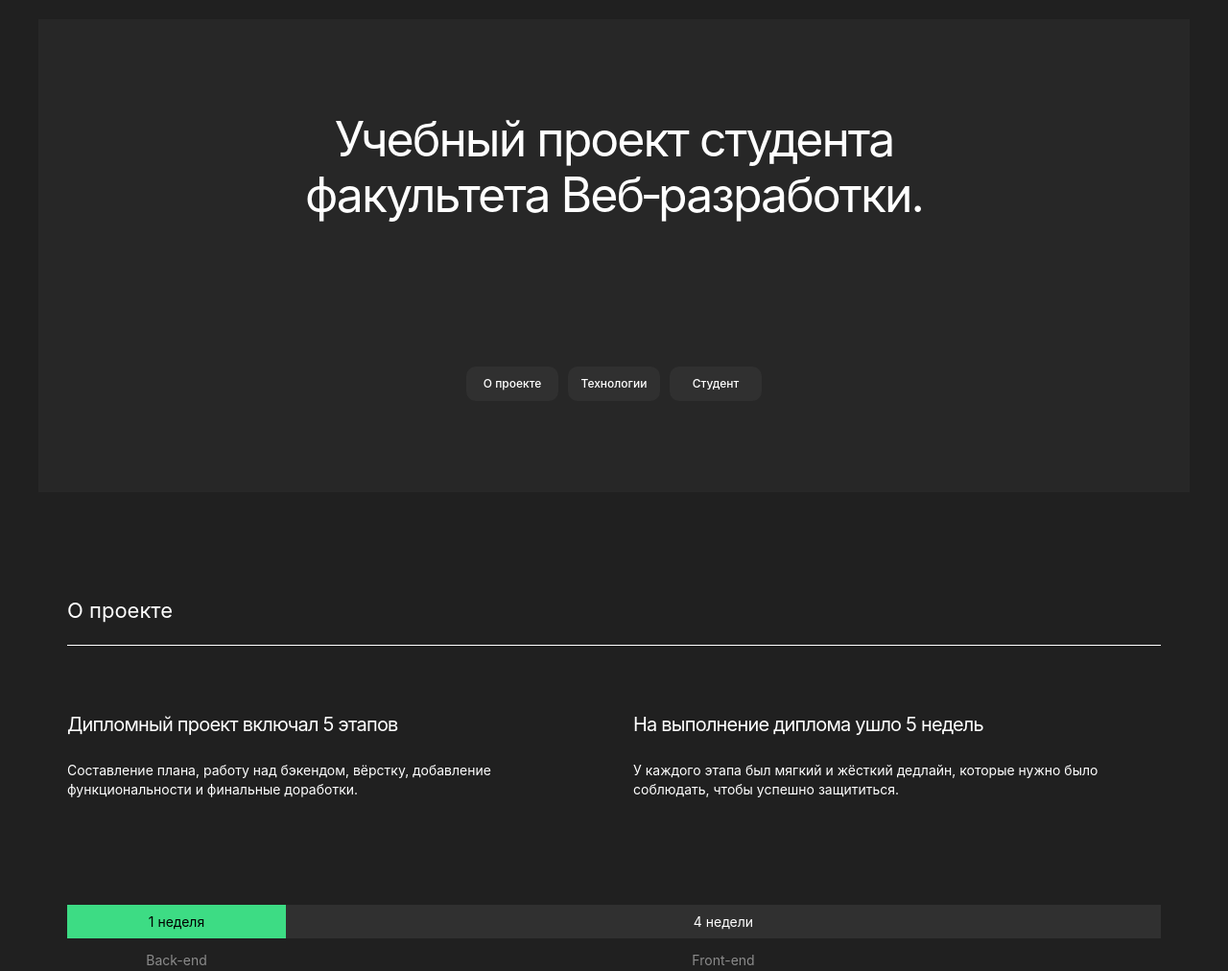
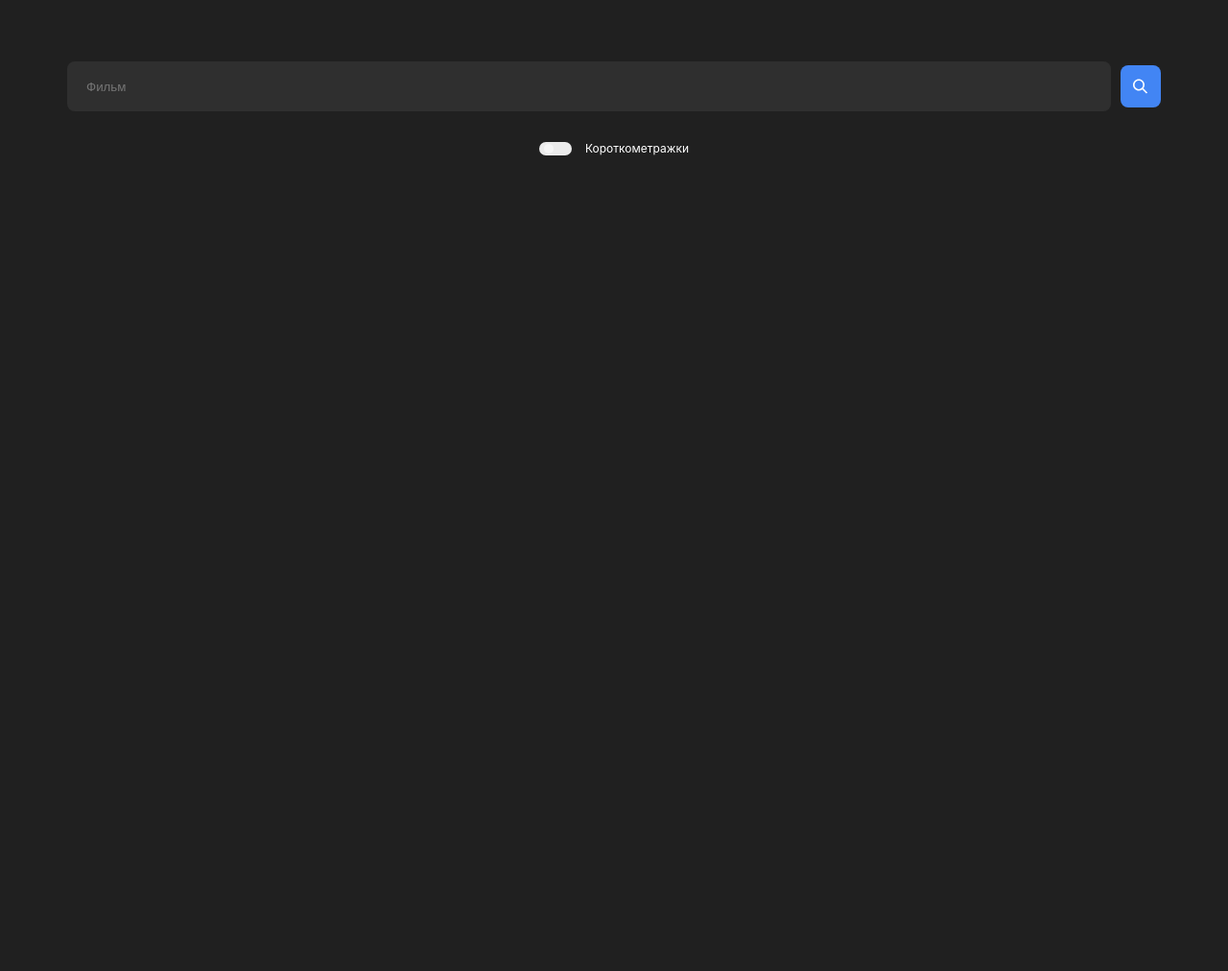
Before and after one commit to BakayAlexander/movies-explorer-frontend, a React app: page /movies in a window 1280 px wide. Shown: the top 1012 px of the page at 96% size. After the commit the page ends 800 px from the top, so only its background shows below. Built offline with nearby package versions, Linux system fonts and the light colour scheme.

Commit message:
feat: add Search Form

```diff
--- a/src/components/App/App.js
+++ b/src/components/App/App.js
@@ -1,10 +1,19 @@
+import { Switch, Route, useHistory } from 'react-router-dom';
 import Main from '../Main/Main';
+import Movies from '../Movies/Movies';
 import './App.css';
 
 function App() {
 	return (
 		<div className='page'>
-			<Main />
+			<Switch>
+				<Route exact path='/'>
+					<Main />
+				</Route>
+				<Route exact path='/movies'>
+					<Movies />
+				</Route>
+			</Switch>
 		</div>
 	);
 }
--- /dev/null
+++ b/src/components/FilterCheckbox/FilterCheckbox.css
@@ -0,0 +1,75 @@
+.checkbox {
+	margin-top: 30px;
+	display: flex;
+	justify-content: center;
+}
+
+.checkbox__handler:hover {
+	cursor: pointer;
+}
+
+.checkbox__container {
+	position: relative;
+	cursor: pointer;
+	user-select: none;
+	padding-left: 48px;
+	font-weight: 400;
+	font-size: 12px;
+	line-height: 18px;
+}
+
+.checkbox__input {
+	position: absolute;
+	top: 0;
+	left: 0;
+	opacity: 0;
+	cursor: pointer;
+	height: 0;
+	width: 0;
+}
+
+.checkbox__input-check {
+	width: 34px;
+	height: 14px;
+	background-color: #ebebeb;
+	border-radius: 20px;
+	transition: 0.1s linear 0.1s;
+	margin: auto;
+	position: absolute;
+	top: 0;
+	bottom: 0;
+	left: 0;
+}
+
+.checkbox__input-check:after {
+	content: '';
+	position: absolute;
+	top: 2px;
+	left: 5px;
+	width: 10px;
+	height: 10px;
+	border-radius: 50%;
+	background-color: #f5f5f5;
+	transition: 0.1s linear 0.1s;
+}
+
+.checkbox__input:checked ~ .checkbox__input-check {
+	background-color: #2be080;
+}
+
+.checkbox__input:checked ~ .checkbox__input-check:after {
+	background-color: #ebebeb;
+	transform: translateX(16px);
+}
+
+@media screen and (max-width: 768px) {
+	.checkbox {
+		margin-top: 41px;
+	}
+}
+
+@media screen and (max-width: 600px) {
+	.checkbox {
+		margin-top: 47px;
+	}
+}
--- /dev/null
+++ b/src/components/FilterCheckbox/FilterCheckbox.js
@@ -0,0 +1,16 @@
+import React from 'react';
+import './FilterCheckbox.css';
+
+function FilterCheckbox() {
+	return (
+		<div className='checkbox'>
+			<label className='checkbox__container'>
+				<input className='checkbox__input' type='checkbox' name='short-movies' id='short-movies' />
+				<span className='checkbox__input-check'></span>
+				Короткометражки
+			</label>
+		</div>
+	);
+}
+
+export default FilterCheckbox;
--- a/src/components/Main/Main.js
+++ b/src/components/Main/Main.js
@@ -8,13 +8,13 @@ import './Main.css';
 
 function Main() {
 	return (
-		<div>
+		<>
 			<Promo />
 			<AboutProject />
 			<Techs />
 			<AboutMe />
 			<Portfolio />
-		</div>
+		</>
 	);
 }
 
--- /dev/null
+++ b/src/components/Movies/Movies.js
@@ -0,0 +1,13 @@
+import React from 'react';
+import SearchForm from '../SearchForm/SearchForm';
+import './Movies.css';
+
+function Movies() {
+	return (
+		<>
+			<SearchForm />
+		</>
+	);
+}
+
+export default Movies;
--- a/src/components/Portfolio/Portfolio.css
+++ b/src/components/Portfolio/Portfolio.css
@@ -26,7 +26,6 @@
 .portfolio__link-container {
 	display: flex;
 	flex-direction: row;
-	width: calc(100% - 140px);
 	position: relative;
 	transition: 0.1s ease-in;
 }
@@ -63,3 +62,42 @@
 	bottom: 0;
 	right: 0;
 }
+
+@media screen and (max-width: 768px) {
+	.portfolio {
+		margin: 90px auto 90px auto;
+	}
+
+	.portfolio__title {
+		max-width: calc(100% - 90px);
+	}
+
+	.portfolio__links {
+		max-width: calc(100% - 90px);
+		margin-top: 50px;
+	}
+
+	.portfolio__link {
+		font-size: 28px;
+	}
+}
+
+@media screen and (max-width: 600px) {
+	.portfolio {
+		margin: 70px auto 70px auto;
+	}
+
+	.portfolio__title {
+		max-width: calc(100% - 28px);
+	}
+
+	.portfolio__links {
+		max-width: calc(100% - 28px);
+		margin-top: 40px;
+	}
+
+	.portfolio__link {
+		font-size: 18px;
+		line-height: 28px;
+	}
+}
--- /dev/null
+++ b/src/components/SearchForm/SearchForm.css
@@ -0,0 +1,53 @@
+.search {
+	max-width: 1280px;
+	margin: 0 auto;
+	height: 228px;
+	display: flex;
+	flex-direction: column;
+	justify-content: center;
+	align-items: center;
+}
+
+.search__form {
+	max-width: calc(100% - 140px);
+	width: 100%;
+	display: flex;
+	flex-direction: row;
+	gap: 10px;
+	justify-content: space-between;
+	align-items: center;
+}
+
+.search__form-input {
+	width: 100%;
+	height: 50px;
+	border: none;
+	border-radius: 8px;
+	background-color: #2f2f2f;
+	color: white;
+	outline: none;
+	padding-left: 20px;
+}
+
+.search__form-button {
+	background: url('../../images/search-icon.svg') no-repeat center;
+	background-color: #4285f4;
+	border: none;
+	border-radius: 8px;
+	width: 44px;
+	height: 44px;
+	padding: 7px;
+	cursor: pointer;
+}
+
+@media screen and (max-width: 768px) {
+	.search__form {
+		max-width: calc(100% - 60px);
+	}
+}
+
+@media screen and (max-width: 600px) {
+	.search__form {
+		max-width: calc(100% - 28px);
+	}
+}
--- /dev/null
+++ b/src/components/SearchForm/SearchForm.js
@@ -0,0 +1,32 @@
+import React from 'react';
+import FilterCheckbox from '../FilterCheckbox/FilterCheckbox';
+import './SearchForm.css';
+
+function SearchForm() {
+	const [movie, setMovie] = React.useState('');
+
+	function handleChangeMovie(e) {
+		setMovie(e.target.value);
+	}
+
+	return (
+		<section className='search'>
+			<form className='search__form'>
+				<input
+					className='search__form-input'
+					id='movie'
+					placeholder='Фильм'
+					type='text'
+					name='movie'
+					value={movie ?? ''}
+					onChange={handleChangeMovie}
+					required
+				/>
+				<button className='search__form-button'></button>
+			</form>
+			<FilterCheckbox />
+		</section>
+	);
+}
+
+export default SearchForm;
```
Also changed, not shown: src/components/Movies/Movies.css (added), src/images/filter-checbox-active.svg (added), src/images/filter-checkbox.svg (added), src/images/search-icon.svg (added).
